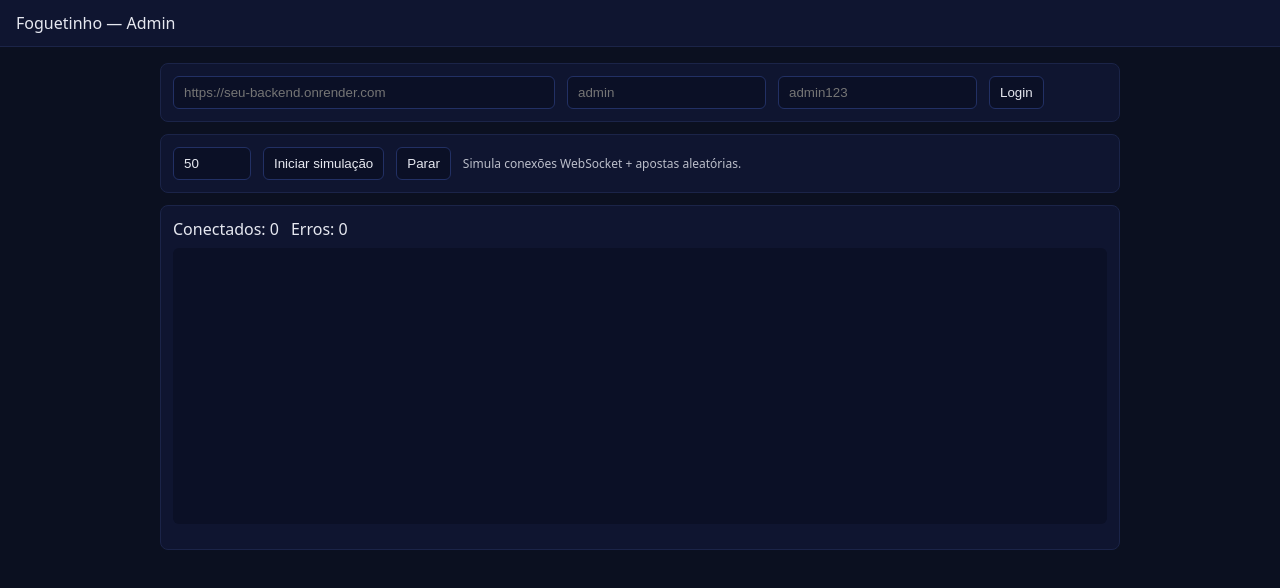
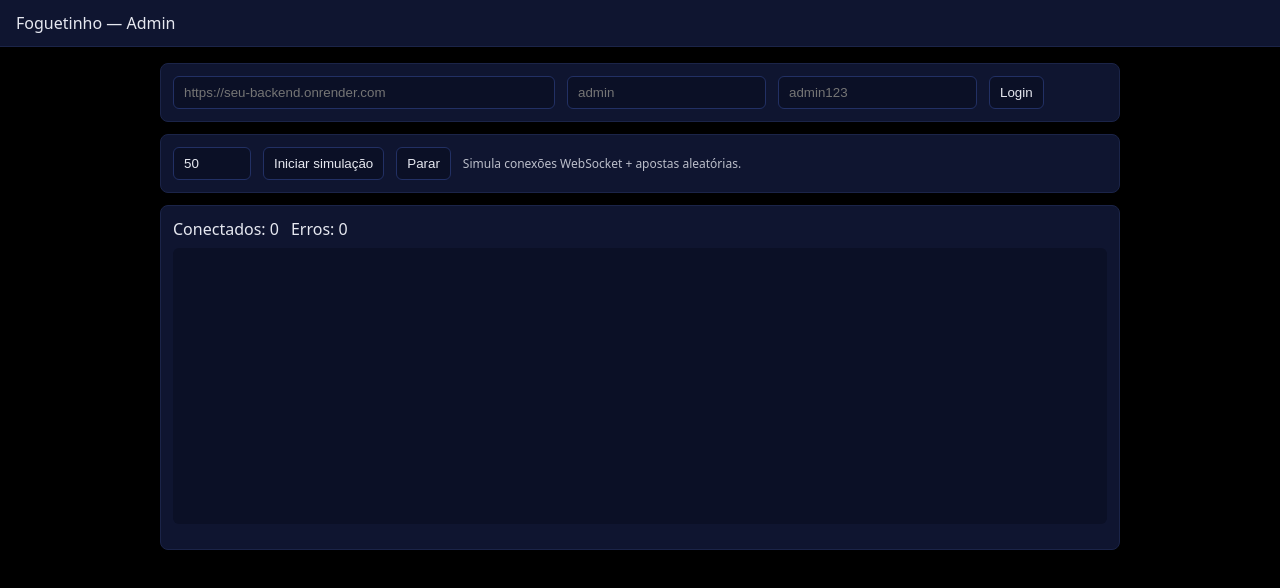
Before and after one commit to HenriqueVictorio/Foguetinho, a plain HTML site: page client/public/admin.html in a window 1280 px wide. Drawn offline with Linux system fonts and the light colour scheme.

Commit message:
Update admin.html

```diff
--- a/client/public/admin.html
+++ b/client/public/admin.html
@@ -5,7 +5,7 @@
     <meta name="viewport" content="width=device-width, initial-scale=1" />
     <title>Foguetinho - Admin Simulator</title>
     <style>
-      body { font-family: system-ui, -apple-system, Segoe UI, Roboto, sans-serif; margin: 0; background: #0b1020; color: #e6e8f0; }
+  body { font-family: system-ui, -apple-system, Segoe UI, Roboto, sans-serif; margin: 0; background: #000000; color: #e6e8f0; }
       header { padding: 12px 16px; background: #0f1530; border-bottom: 1px solid #1b2448; display:flex;justify-content:space-between;align-items:center; }
       .container { padding: 16px; max-width: 960px; margin: 0 auto; }
       input, button { background: #0b1026; border: 1px solid #223064; color: #e6e8f0; padding: 8px 10px; border-radius: 6px; }
```
